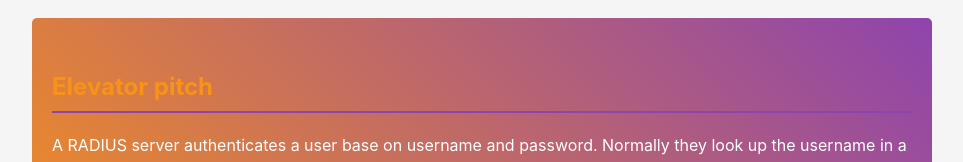
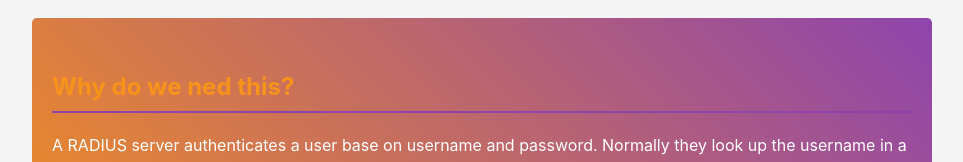
Before and after one commit to OpenTollGate/TollGate, a website: page nsite/payments_in_radius_server.html in a window 1280 px wide. Shown: the part 149-311 px from the top of the page, without its empty margins (158-1121 px from the left). Drawn offline with Linux system fonts and the light colour scheme.

```diff
--- a/nsite/payments_in_radius_server.html
+++ b/nsite/payments_in_radius_server.html
@@ -116,7 +116,7 @@
     </div>
 
     <div class="elevator-pitch">
-        <h2>Elevator pitch</h2>
+        <h2>Why do we ned this?</h2>
         <p>A RADIUS server authenticates a user base on username and password. Normally they look up the username in a database or authenticate against something like LDAP/Active Directory.</p>
         <p>What if the RADIUS server instead looked at the username to see if it contained an LNURLw or cashu token and approved or rejected the request based on the result of claiming the payment. The user could even come back with the spent LNURLw or cashu and use that as their username for future interactions.</p>
         <p><strong>Buzzwords:</strong> Payment instead of identity. Payment as identity. Just in time account creation</p>
```
